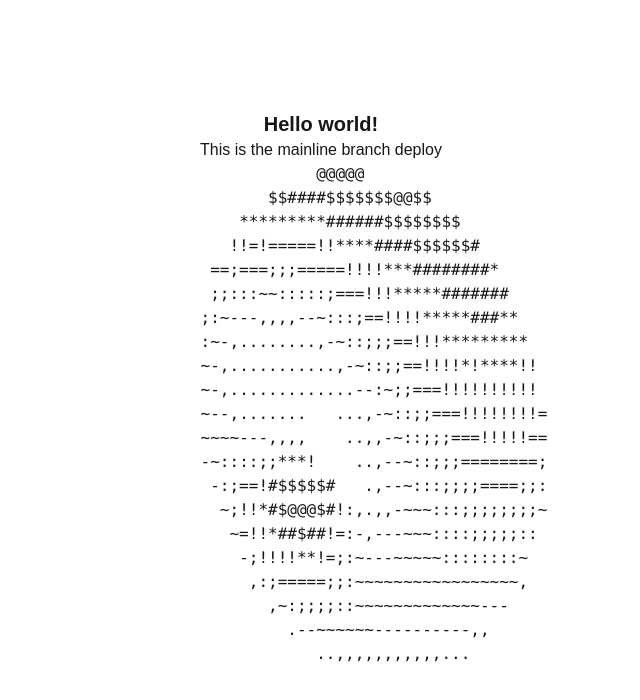
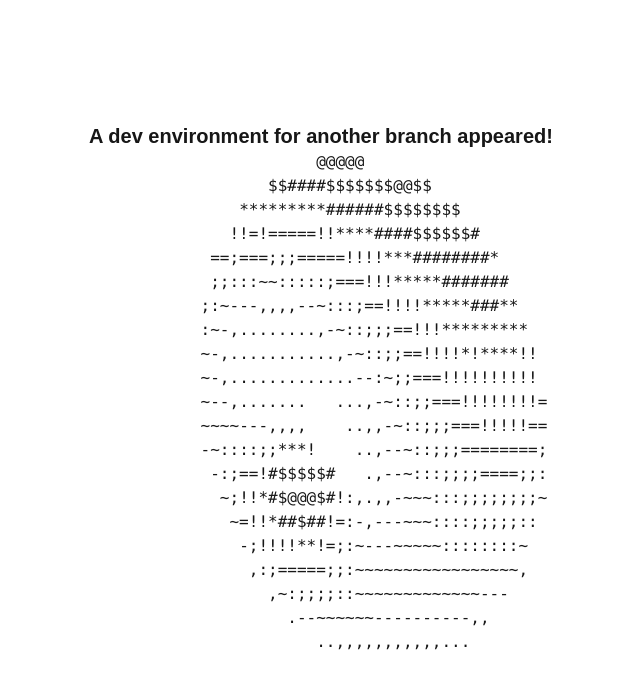
Before and after one commit to Unn4m3DD/dev-envs-deploy, a Next.js app: page / in a window 1280 px wide. Shown: the top 700 px of the page, without its empty margins (319-959 px from the left). Built offline with nearby package versions, Linux system fonts and the light colour scheme.

Commit message:
feat: add another commit

```diff
--- a/src/app/page.tsx
+++ b/src/app/page.tsx
@@ -5,8 +5,9 @@ export default function Home() {
   const donut = useDonut();
   return (
     <div className="h-screen w-full flex flex-col items-center justify-center">
-      <div className="text-xl font-semibold">Hello world!</div>
-      <div className="">This is the mainline branch deploy</div>
+      <div className="text-xl font-semibold">
+        A dev environment for another branch appeared!
+      </div>
       <div className="font-mono text-center whitespace-break-spaces select-none">
         {donut}
       </div>
```
